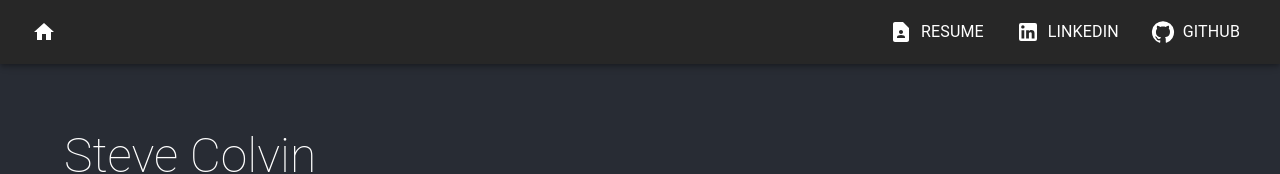
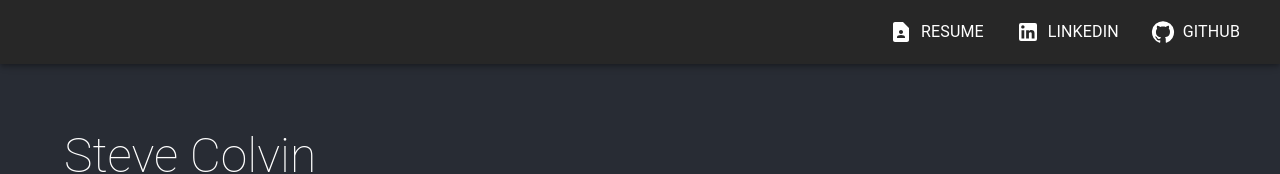
Before and after one commit to rissois/rissois.github.io, a React (Create React App) app: page / in a window 1280 px wide. Shown: the top 174 px of the page. Built offline with nearby package versions, Linux system fonts and the light colour scheme.

Commit message:
Fixed Header routing

```diff
--- a/src/App.js
+++ b/src/App.js
@@ -8,6 +8,7 @@ import Rows from './Rows';
 import Gallery from './Gallery';
 import {
   createBrowserRouter,
+  Outlet,
   RouterProvider,
 } from 'react-router-dom';
 import { DETAILS } from './projects/All';
@@ -20,6 +21,11 @@ const theme = createTheme({
 })
 
 const router = createBrowserRouter([
+  {
+    path: '/',
+    element: <Layout />,
+    errorElement: <Error />,
+    children: [
       {
         path: '/torte',
         element: <Rows {...DETAILS.torte} />
@@ -38,33 +44,41 @@ const router = createBrowserRouter([
       },
       {
         path: '/',
-    element: <Home />,
-    errorElement: <Error />
+        element: <Home />
+      }
+    ]
   }
 ])
 
-function Home() {
-  return <Container>
-    <Hero name='Steve Colvin' description='Programming and design portfolio' />
-    <Body />
-  </Container>
-}
-
-function App() {
-
+function Layout() {
   return (
-    <div className="App">
-      <CssBaseline />
     <ThemeProvider theme={theme} >
       <Box sx={{ flexGrow: 1, paddingBottom: 12 }}>
         <Header />
-          <RouterProvider router={router} />
+        <Outlet />
       </Box>
 
       <Container sx={{ paddingBottom: 2 }}>
         <Typography>Copyright Steve Colvin 2023. All rights reserved.</Typography>
       </Container>
     </ThemeProvider>
+  )
+}
+
+function Home() {
+  return (
+    <Container>
+      <Hero name='Steve Colvin' description='Programming and design portfolio' />
+      <Body />
+    </Container>
+  )
+}
+
+function App() {
+  return (
+    <div className="App">
+      <CssBaseline />
+      <RouterProvider router={router} />
     </div>
   );
 }
--- a/src/Header.js
+++ b/src/Header.js
@@ -1,5 +1,6 @@
 import { AppBar, Box, IconButton, Link, ListItem, ListItemIcon, ListItemText, Toolbar, useMediaQuery } from '@mui/material';
 import { ContactPage, GitHub, Home, LinkedIn } from '@mui/icons-material';
+import { Link as BrowswerLink, useLocation } from 'react-router-dom';
 import React from 'react';
 
 const links = [
@@ -10,14 +11,15 @@ const links = [
 
 function Header() {
   const isMobile = useMediaQuery(theme => theme.breakpoints.down('sm'))
+  const { pathname } = useLocation()
 
   return (
     <React.Fragment>
       <AppBar position="fixed" sx={{ backgroundColor: '#0404040', }}>
         <Toolbar sx={{ justifyContent: 'flex-end' }} >
-          <Box sx={{ flexGrow: 1 }}>
-            <IconButton href='/'><Home /></IconButton>
-          </Box>
+          {pathname.length > 1 && <Box sx={{ flexGrow: 1 }}>
+            <IconButton component={BrowswerLink} to={'/'}><Home /></IconButton>
+          </Box>}
           {links.map(({ name, uri, Icon, }) => (
             <Link key={name} href={uri} color="inherit" underline="none" target="_blank" rel="noopener noreferrer">
               <ListItem dense={isMobile}>
```
Lines whose indentation alone changed are shown as unchanged.
